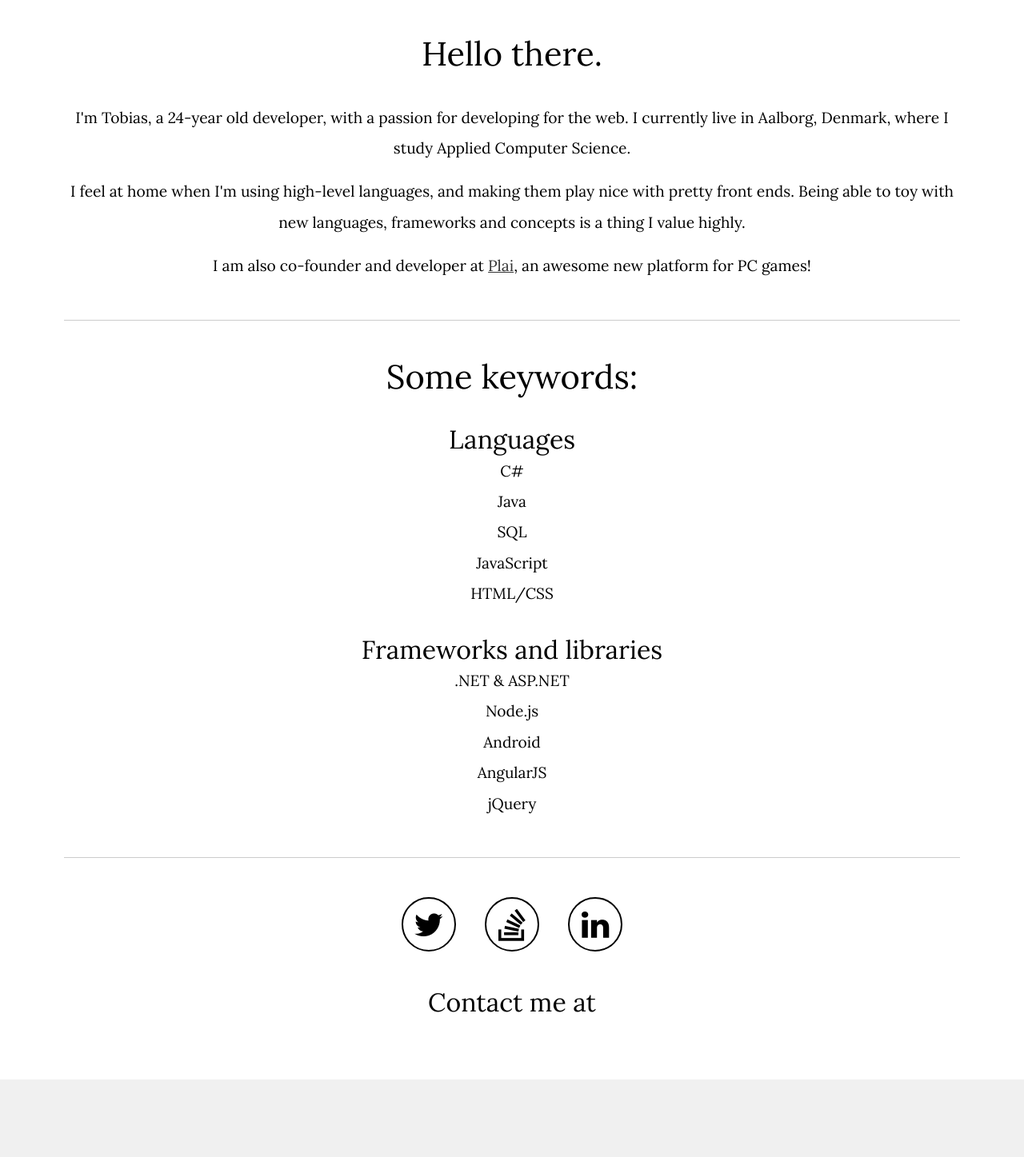
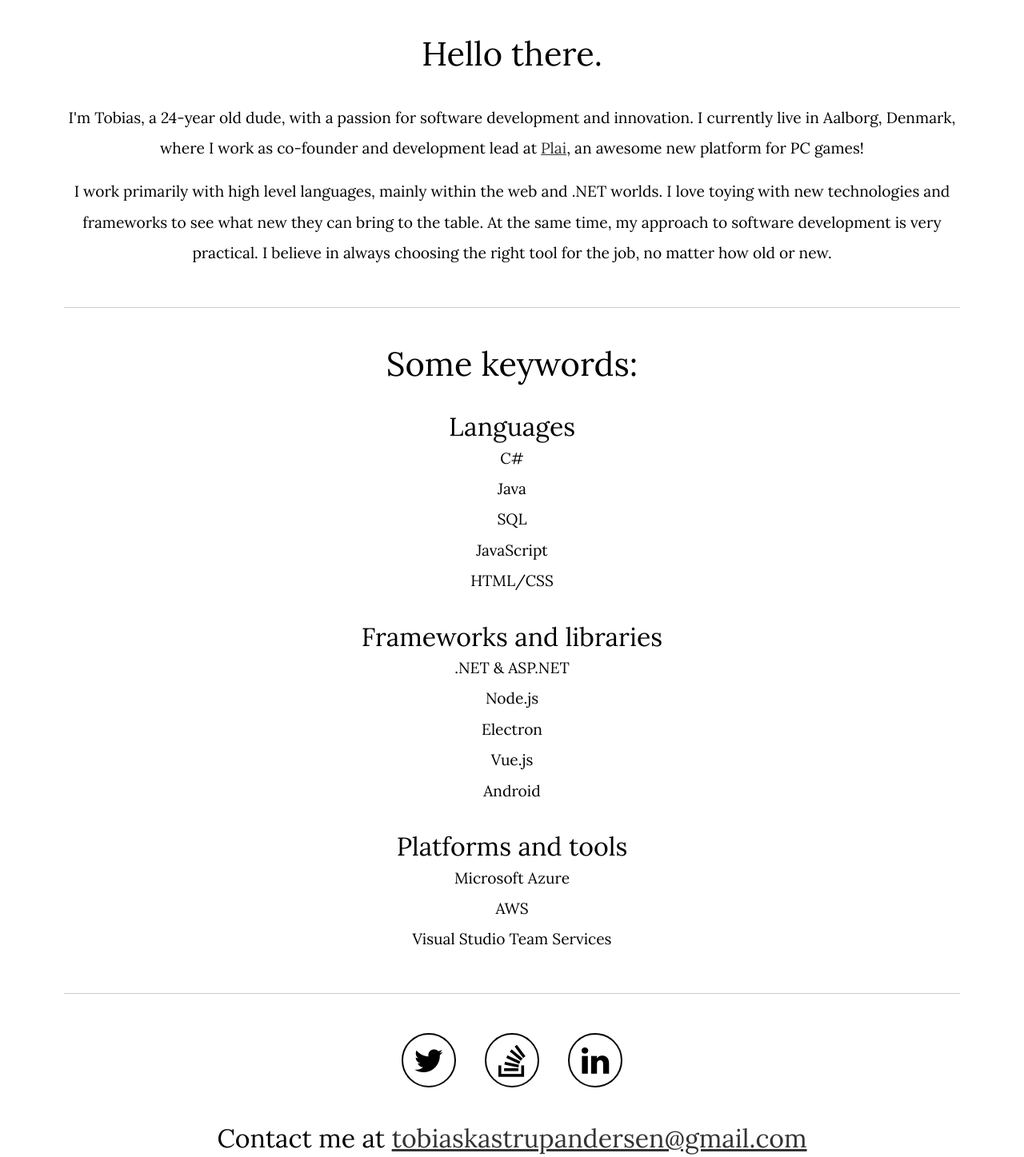
Before and after one commit to lufthavn/CodeByKastrup, a website: page index.html in a window 1280 px wide. Shown: the part 900-2347 px from the top of the page at 80% size. Before the commit the page ends 2250 px from the top, so only its background shows below. Drawn offline with nearby package versions, Linux system fonts and the light colour scheme.

Commit message:
Updated site content

```diff
--- a/index.html
+++ b/index.html
@@ -33,13 +33,11 @@
 	<div class="content-container">
 		<hr/>
 		<h2>Hello there.</h2>
-		<p>I'm Tobias, a <span id="age"></span>-year old developer, with a passion for developing for the web. I currently live in Aalborg, Denmark, where I study Applied Computer Science. </p>
+		<p>I'm Tobias, a <span id="age"></span>-year old dude, with a passion for software development and innovation. I currently live in Aalborg, Denmark, where I work as co-founder and development lead at <a href="http://www.goplai.com" >Plai</a>, an awesome new platform for PC games! </p>
 		<script>
-			var birthday = new Date(1993,1,28);
-			document.getElementById("age").innerText = new Date().getFullYear() - birthday.getFullYear();
+			document.getElementById("age").innerText = new Date().getFullYear() - 1993;
 		</script>
-		<p>I feel at home when I'm using high-level languages, and making them play nice with pretty front ends. Being able to toy with new languages, frameworks and concepts is a thing I value highly.</p>
-		<p>I am also co-founder and developer at <a href="http://www.goplai.com" >Plai</a>, an awesome new platform for PC games!</p>
+		<p>I work primarily with high level languages, mainly within the web and .NET worlds. I love toying with new technologies and frameworks to see what new they can bring to the table. At the same time, my approach to software development is very practical. I believe in always choosing the right tool for the job, no matter how old or new.</p>
 		<hr />
 		<h2>Some keywords:</h2>
 		<ul class="keywords-list">
@@ -52,14 +50,19 @@
 				<li>HTML/CSS</li>
 			</ul>
 			<li><h3>Frameworks and libraries</h3></li>
-				<ul>
-					<li>.NET & ASP.NET</li>
-					<li>Node.js</li>
-					<li>Android</li>
-					<li>AngularJS</li>
-					<li>jQuery</li>
-				</ul>
-
+			<ul>
+				<li>.NET & ASP.NET</li>
+				<li>Node.js</li>
+				<li>Electron</li>
+				<li>Vue.js</li>
+				<li>Android</li>
+			</ul>
+			<li><h3>Platforms and tools</h3></li>
+			<ul>
+				<li>Microsoft Azure</li>
+				<li>AWS</li>
+				<li>Visual Studio Team Services</li>
+			</ul>
 		</ul>
 		<hr />
 		<div class="social">
--- /dev/null
+++ b/js/email.js
@@ -0,0 +1 @@
+!function(){var t=document.getElementById("ema"),e="tobiaskastrup"+"andersen@gmail.com";t.innerText=e,t.setAttribute("href","mailto:"+e)}();
```
Also changed, not shown: 1 other file.
